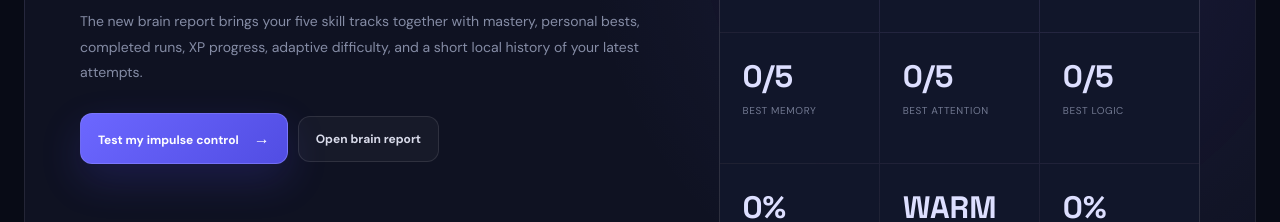
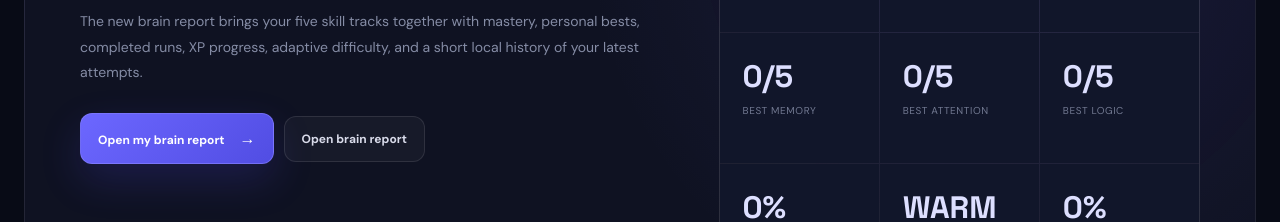
Before and after one commit to ayushydv1805/your-brain-is-lying, a React (Vite) app: page / in a window 1280 px wide. Shown: the part 2360-2582 px from the top of the page. Built offline with nearby package versions, Linux system fonts and the light colour scheme.

Commit message:
fix: polish phase 8 report integration

```diff
--- a/src/App.jsx
+++ b/src/App.jsx
@@ -614,8 +614,6 @@ function App() {
               <span><b>06</b> Logic engine ✓</span>
               <span><b>07</b> Impulse control ✓</span>
               <span><b>08</b> Brain report ✓</span>
-              <span><b>07</b> Impulse control ✓</span>
-              <span><b>08</b> Brain report ✓</span>
             </div>
           </section>
         )}
@@ -751,8 +749,8 @@ function App() {
               </p>
 
               <div className="about-actions">
-                <button className="primary-button" onClick={startImpulse}>
-                  <span>Test my impulse control</span>
+                <button className="primary-button" onClick={() => setView('report')}>
+                  <span>Open my brain report</span>
                   <span className="button-arrow">→</span>
                 </button>
 
--- a/src/components/BrainReport.jsx
+++ b/src/components/BrainReport.jsx
@@ -150,7 +150,7 @@ function BrainReport({ player, onPlay, onHome }) {
           <div className="report-level-card">
             <div className="report-level-row">
               <span>LEVEL {String(player.level).padStart(2, '0')}</span>
-              <DifficultyBadge difficulty={difficulty} />
+              <DifficultyBadge profile={difficulty} />
             </div>
             <div className="report-level-value">{averageMastery}%</div>
             <div className="report-level-label">average mastery</div>
```
